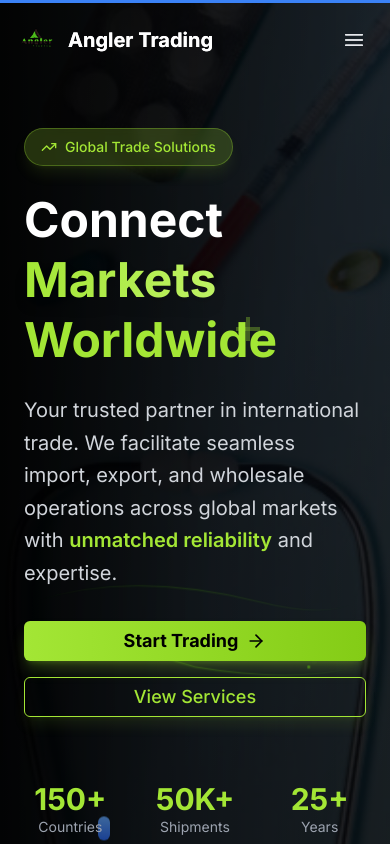
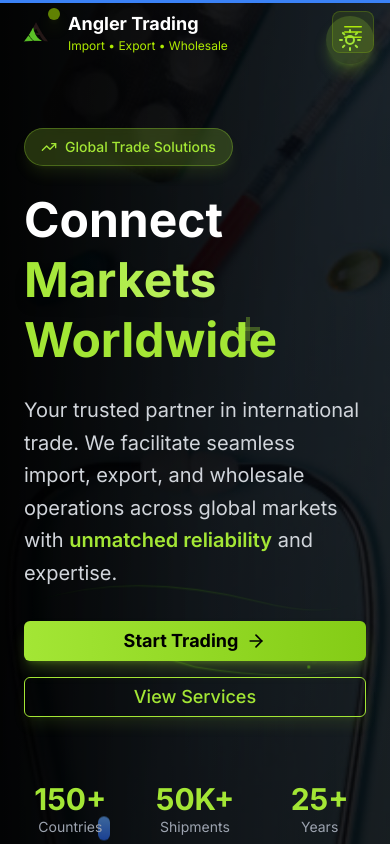
Before and after one commit to AbdulsemedM/Global_Link, a Next.js app: page / in a window 390 px wide. Shown: the top 844 px of the page. Built offline with nearby package versions, Linux system fonts and the light colour scheme.

Commit message:
here being done

```diff
--- a/src/app/page.tsx
+++ b/src/app/page.tsx
@@ -1,7 +1,6 @@
 "use client"
 
 import { motion } from 'framer-motion'
-import { Navbar } from '@/components/navigation/navbar'
 import { Hero } from '@/components/sections/hero'
 import { Services } from '@/components/sections/services'
 import { Stats } from '@/components/sections/stats'
@@ -111,7 +110,6 @@ export default function Home() {
 
   return (
     <main className="min-h-screen w-full overflow-x-hidden" role="main" aria-label="Homepage">
-      <Navbar />
       <Hero />
 
       {/* Features Section */}
--- a/src/components/navigation/navbar.tsx
+++ b/src/components/navigation/navbar.tsx
@@ -4,21 +4,42 @@ import { useState, useEffect } from 'react'
 import Link from 'next/link'
 import { useTheme } from 'next-themes'
 import { motion, AnimatePresence } from 'framer-motion'
-import { SunIcon, MoonIcon, Bars3Icon, XMarkIcon } from '@heroicons/react/24/outline'
+import { Bars3Icon, XMarkIcon } from '@heroicons/react/24/outline'
+import { ChevronDown } from 'lucide-react'
 import Image from 'next/image'
 
 const navigation = [
-  { name: 'Home', href: '/' },
+  {
+    name: 'Services',
+    href: '/services',
+    submenu: [
+      { name: 'Import/Export', href: '/services#import-export' },
+      { name: 'Wholesale', href: '/services#wholesale' },
+      { name: 'Construction', href: '/services#construction' },
+      { name: 'Medical', href: '/services#medical' },
+      { name: 'Petroleum', href: '/services#petroleum' },
+    ]
+  },
+  {
+    name: 'Industries',
+    href: '/industries',
+    submenu: [
+      { name: 'Oil & Gas', href: '/industries#oil-gas' },
+      { name: 'Healthcare', href: '/industries#healthcare' },
+      { name: 'Construction', href: '/industries#construction' },
+      { name: 'Agriculture', href: '/industries#agriculture' },
+    ]
+  },
   { name: 'About', href: '/about' },
-  { name: 'Services', href: '/services' },
   { name: 'Contact', href: '/contact' },
 ]
 
 export function Navbar() {
   const [mounted, setMounted] = useState(false)
-  const { theme, setTheme } = useTheme()
+  const { theme } = useTheme()
   const [isOpen, setIsOpen] = useState(false)
   const [scrolled, setScrolled] = useState(false)
+  const [activeSubmenu, setActiveSubmenu] = useState<string | null>(null)
 
   useEffect(() => {
     setMounted(true)
@@ -31,44 +52,55 @@ export function Navbar() {
 
   if (!mounted) return null
 
+  const isDark = theme === 'dark'
+
   return (
     <nav className={`fixed w-full z-50 transition-all duration-300 ${
-      scrolled ? 'bg-white/80 dark:bg-gray-900/80 backdrop-blur-md shadow-lg' : 'bg-transparent'
+      scrolled
+        ? isDark
+          ? 'bg-black/95 backdrop-blur-md shadow-2xl shadow-[#AEEA00]/10'
+          : 'bg-white/95 backdrop-blur-md shadow-lg shadow-[#AEEA00]/20'
+        : 'bg-transparent'
     }`}>
-      <script
-        type="application/ld+json"
-        dangerouslySetInnerHTML={{
-          __html: JSON.stringify({
-            "@context": "https://schema.org",
-            "@type": "BreadcrumbList",
-            "itemListElement": navigation.map((item, index) => ({
-              "@type": "ListItem",
-              "position": index + 1,
-              "name": item.name,
-              "item": `https://anglertrading.com${item.href}`
-            }))
-          })
-        }}
-      />
-      <div className="max-w-7xl mx-auto px-4 sm:px-6 lg:px-8">
-        <div className="flex items-center justify-between h-20">
+      <div className="container mx-auto px-4 lg:px-8">
+        <div className="flex items-center justify-between h-16">
+          {/* Logo */}
           <motion.div
             initial={{ opacity: 0, x: -20 }}
             animate={{ opacity: 1, x: 0 }}
             transition={{ duration: 0.5 }}
             className="flex-shrink-0"
           >
-            <Link href="/" className="flex items-center space-x-3">
+            <Link href="/" className="flex items-center space-x-3 group">
+              <div className="relative">
+                <div className={`w-10 h-10 rounded-xl flex items-center justify-center transition-all duration-300 group-hover:scale-110 ${
+                  isDark
+                    ? "shadow-[#AEEA00]/25 group-hover:shadow-[#AEEA00]/50"
+                    : "shadow-[#AEEA00]/25 group-hover:shadow-[#AEEA00]/50"
+                }`}>
                   <Image
-                src="/images/logo.png"
-                alt="Angler Trading PLC"
+                    src="/images/icon.png"
+                    alt="Angler Trading Logo"
                     width={40}
                     height={40}
-                className="w-10 h-10 object-contain"
+                    className="w-full h-full object-contain"
+                    priority
                   />
-              <span className="text-xl font-bold text-gray-900 dark:text-white">
+                </div>
+                <div className={`absolute -top-1 -right-1 w-3 h-3 rounded-full animate-pulse shadow-lg ${
+                  isDark ? "bg-[#AEEA00] shadow-[#AEEA00]/50" : "bg-[#95C700] shadow-[#95C700]/50"
+                }`}></div>
+              </div>
+              <div>
+                <span className={`text-lg font-bold transition-colors ${
+                  isDark ? "text-white group-hover:text-[#AEEA00]" : "text-gray-800 group-hover:text-[#95C700]"
+                }`}>
                   Angler Trading
                 </span>
+                <div className={`text-xs ${isDark ? "text-[#AEEA00]" : "text-[#95C700]"}`}>
+                  Import • Export • Wholesale
+                </div>
+              </div>
             </Link>
           </motion.div>
 
@@ -78,39 +110,75 @@ export function Navbar() {
               {navigation.map((item) => (
                 <motion.div
                   key={item.name}
-                  whileHover={{ y: -2 }}
-                  whileTap={{ scale: 0.95 }}
+                  className="relative group"
+                  onHoverStart={() => setActiveSubmenu(item.name)}
+                  onHoverEnd={() => setActiveSubmenu(null)}
                 >
                   <Link
                     href={item.href}
-                    className="relative text-gray-700 dark:text-gray-200 hover:text-blue-600 dark:hover:text-blue-400 transition-colors"
+                    className={`flex items-center space-x-1 transition-all duration-300 py-2 px-3 rounded-lg backdrop-blur-sm border border-transparent ${
+                      isDark
+                        ? "text-gray-300 hover:text-white hover:bg-[#AEEA00]/10 hover:border-[#AEEA00]/20"
+                        : "text-gray-600 hover:text-gray-800 hover:bg-[#AEEA00]/5 hover:border-[#AEEA00]/20"
+                    }`}
                   >
-                    <span className="relative">
-                      {item.name}
-                      <motion.span
-                        className="absolute -bottom-1 left-0 w-0 h-0.5 bg-blue-600 dark:bg-blue-400"
+                    <span className="font-medium">{item.name}</span>
+                    {item.submenu && (
+                      <ChevronDown className={`w-4 h-4 transition-transform duration-300 ${
+                        activeSubmenu === item.name ? 'rotate-180' : ''
+                      } ${isDark ? "text-[#AEEA00]" : "text-[#95C700]"}`} />
+                    )}
+                  </Link>
+
+                  {/* Dropdown Menu */}
+                  {item.submenu && (
+                    <AnimatePresence>
+                      {activeSubmenu === item.name && (
+                        <motion.div
+                          initial={{ opacity: 0, y: 10 }}
+                          animate={{ opacity: 1, y: 0 }}
+                          exit={{ opacity: 0, y: 10 }}
+                          transition={{ duration: 0.2 }}
+                          className={`absolute top-full left-0 mt-2 w-48 backdrop-blur-md rounded-lg shadow-xl border ${
+                            isDark
+                              ? "bg-black/95 shadow-[#AEEA00]/10 border-[#AEEA00]/20"
+                              : "bg-white/95 shadow-[#AEEA00]/10 border-[#AEEA00]/20"
+                          }`}
+                        >
+                          <div className="py-2">
+                            {item.submenu.map((subItem) => (
+                              <Link
+                                key={subItem.name}
+                                href={subItem.href}
+                                className={`block px-4 py-2 text-sm transition-colors ${
+                                  isDark
+                                    ? "text-gray-300 hover:text-white hover:bg-[#AEEA00]/10"
+                                    : "text-gray-600 hover:text-gray-800 hover:bg-[#AEEA00]/5"
+                                }`}
+                              >
+                                {subItem.name}
+                              </Link>
+                            ))}
+                          </div>
+                        </motion.div>
+                      )}
+                    </AnimatePresence>
+                  )}
+
+                  {/* Animated Underline */}
+                  <motion.div
+                    className={`absolute bottom-0 left-0 h-0.5 bg-gradient-to-r shadow-sm ${
+                      isDark
+                        ? "from-[#AEEA00] to-[#95C700] shadow-[#AEEA00]/50"
+                        : "from-[#95C700] to-[#7EA600] shadow-[#95C700]/50"
+                    }`}
+                    initial={{ width: '0%' }}
                     whileHover={{ width: '100%' }}
-                        transition={{ duration: 0.2 }}
+                    transition={{ duration: 0.3 }}
                   />
-                    </span>
-                  </Link>
                 </motion.div>
               ))}
             </div>
-
-            <motion.button
-              whileHover={{ scale: 1.1 }}
-              whileTap={{ scale: 0.9 }}
-              onClick={() => setTheme(theme === 'dark' ? 'light' : 'dark')}
-              className="p-2 rounded-full border-2 border-secondary text-secondary hover:bg-secondary/5 transition-colors"
-              aria-label="Toggle theme"
-            >
-              {theme === 'dark' ? (
-                <SunIcon className="h-5 w-5" />
-              ) : (
-                <MoonIcon className="h-5 w-5" />
-              )}
-            </motion.button>
           </div>
 
           {/* Mobile Navigation Button */}
@@ -118,12 +186,16 @@ export function Navbar() {
             <motion.button
               whileTap={{ scale: 0.95 }}
               onClick={() => setIsOpen(!isOpen)}
-              className="p-2 rounded-md text-gray-700 dark:text-gray-200"
+              className={`p-2 rounded-lg backdrop-blur-sm transition-all duration-300 border ${
+                isDark
+                  ? "bg-[#AEEA00]/10 hover:bg-[#AEEA00]/20 border-[#AEEA00]/20"
+                  : "bg-[#AEEA00]/5 hover:bg-[#AEEA00]/10 border-[#AEEA00]/20"
+              }`}
             >
               {isOpen ? (
-                <XMarkIcon className="h-6 w-6" />
+                <XMarkIcon className={`h-6 w-6 ${isDark ? "text-[#AEEA00]" : "text-[#95C700]"}`} />
               ) : (
-                <Bars3Icon className="h-6 w-6" />
+                <Bars3Icon className={`h-6 w-6 ${isDark ? "text-[#AEEA00]" : "text-[#95C700]"}`} />
               )}
             </motion.button>
           </div>
@@ -138,12 +210,16 @@ export function Navbar() {
             animate={{ opacity: 1, height: 'auto' }}
             exit={{ opacity: 0, height: 0 }}
             transition={{ duration: 0.2 }}
-            className="md:hidden bg-white dark:bg-gray-900 border-t dark:border-gray-800"
+            className={`md:hidden border-t ${
+              isDark
+                ? "bg-black/95 border-[#AEEA00]/20"
+                : "bg-white/95 border-[#AEEA00]/20"
+            }`}
           >
             <div className="px-4 pt-2 pb-3 space-y-1">
               {navigation.map((item) => (
+                <div key={item.name}>
                   <motion.div
-                  key={item.name}
                     initial={{ opacity: 0, x: -20 }}
                     animate={{ opacity: 1, x: 0 }}
                     exit={{ opacity: 0, x: -20 }}
@@ -152,42 +228,49 @@ export function Navbar() {
                     <Link
                       href={item.href}
                       onClick={() => setIsOpen(false)}
-                    className="block px-3 py-2 rounded-md text-base font-medium text-gray-700 dark:text-gray-200 hover:text-blue-600 dark:hover:text-blue-400 hover:bg-gray-50 dark:hover:bg-gray-800 transition-colors"
+                      className={`block px-3 py-2 rounded-md text-base font-medium transition-colors ${
+                        isDark
+                          ? "text-gray-300 hover:text-white hover:bg-[#AEEA00]/10"
+                          : "text-gray-600 hover:text-gray-800 hover:bg-[#AEEA00]/5"
+                      }`}
                     >
                       {item.name}
                     </Link>
                   </motion.div>
+                  {item.submenu && (
+                    <div className="pl-6 space-y-1">
+                      {item.submenu.map((subItem) => (
+                        <Link
+                          key={subItem.name}
+                          href={subItem.href}
+                          onClick={() => setIsOpen(false)}
+                          className={`block px-3 py-2 text-sm transition-colors ${
+                            isDark
+                              ? "text-gray-400 hover:text-white hover:bg-[#AEEA00]/10"
+                              : "text-gray-500 hover:text-gray-800 hover:bg-[#AEEA00]/5"
+                          }`}
+                        >
+                          {subItem.name}
+                        </Link>
                       ))}
-              <motion.div
-                initial={{ opacity: 0, x: -20 }}
-                animate={{ opacity: 1, x: 0 }}
-                exit={{ opacity: 0, x: -20 }}
-                className="px-3 py-2"
-              >
-                <button
-                  onClick={() => {
-                    setTheme(theme === 'dark' ? 'light' : 'dark')
-                    setIsOpen(false)
-                  }}
-                  className="flex items-center space-x-2 text-gray-700 dark:text-gray-200"
-                >
-                  {theme === 'dark' ? (
-                    <>
-                      <SunIcon className="h-5 w-5" />
-                      <span>Light Mode</span>
-                    </>
-                  ) : (
-                    <>
-                      <MoonIcon className="h-5 w-5" />
-                      <span>Dark Mode</span>
-                    </>
+                    </div>
                   )}
-                </button>
-              </motion.div>
+                </div>
+              ))}
             </div>
           </motion.div>
         )}
       </AnimatePresence>
+
+      <style jsx>{`
+        @keyframes spin-slow {
+          from { transform: rotate(0deg); }
+          to { transform: rotate(360deg); }
+        }
+        .animate-spin-slow {
+          animation: spin-slow 8s linear infinite;
+        }
+      `}</style>
     </nav>
   )
 }
--- a/src/components/sections/hero.tsx
+++ b/src/components/sections/hero.tsx
@@ -1,15 +1,36 @@
 "use client"
 
 import { useState, useEffect } from "react"
+import { motion } from 'framer-motion'
 import { useTheme } from 'next-themes'
 import Image from 'next/image'
-import { TrendingUp, ArrowRight } from "lucide-react"
-import { Button } from "../ui/button"
+import { Globe, TrendingUp, ArrowRight, Sun, Moon } from "lucide-react"
+import { Button } from "../../components/ui/button"
 
 export function Hero() {
   const [animationPhase, setAnimationPhase] = useState(0)
-  const { theme } = useTheme()
-  const isDark = theme === 'dark'
+  const { theme, setTheme } = useTheme()
+  const [mounted, setMounted] = useState(false)
+
+  // Only set mounted to true after hydration
+  useEffect(() => {
+    setMounted(true)
+  }, [])
+
+  // Set initial theme to dark
+  useEffect(() => {
+    if (!localStorage.getItem('theme')) {
+      setTheme('dark')
+    }
+  }, [setTheme])
+
+  // Handle theme toggle
+  const toggleTheme = () => {
+    setTheme(theme === 'dark' ? 'light' : 'dark')
+  }
+
+  // Prevent hydration mismatch by using mounted check
+  const isDark = mounted ? theme === 'dark' : true
 
   useEffect(() => {
     const interval = setInterval(() => {
@@ -20,6 +41,18 @@ export function Hero() {
 
   return (
     <div className={`min-h-screen relative overflow-hidden ${isDark ? 'bg-gradient-to-br from-black via-gray-900 to-black' : 'bg-gradient-to-br from-white via-gray-50 to-gray-100'}`}>
+      {/* Theme Toggle Button */}
+      <button
+        onClick={toggleTheme}
+        className={`fixed top-4 right-4 z-50 p-3 rounded-full transition-all duration-300 transform hover:scale-110 shadow-lg ${
+          isDark
+            ? "bg-lime-400/20 hover:bg-lime-400/30 text-lime-400 shadow-lime-400/25"
+            : "bg-lime-100 hover:bg-lime-200 text-lime-700 shadow-lime-200/50"
+        }`}
+      >
+        {isDark ? <Sun className="w-6 h-6" /> : <Moon className="w-6 h-6" />}
+      </button>
+
       {/* Enhanced Animated Background Carousel */}
       <div className="absolute inset-0 overflow-hidden">
         {/* Background Image Carousel */}
@@ -39,7 +72,7 @@ export function Hero() {
               <div className="absolute inset-0">
                 <div className={`absolute top-1/4 right-1/4 w-8 h-12 bg-gradient-to-b from-orange-600 to-orange-800 rounded animate-float ${isDark ? 'opacity-60' : 'opacity-40'}`}></div>
                 <div className={`absolute top-1/3 right-1/3 w-6 h-10 bg-gradient-to-b from-orange-500 to-orange-700 rounded animate-float-delayed ${isDark ? 'opacity-60' : 'opacity-40'}`}></div>
-                <div className={`absolute top-1/5 left-1/4 text-sm font-bold animate-pulse ${isDark ? 'text-lime-400' : 'text-lime-600'}`}>$78.50</div>
+                <div className={`absolute top-1/5 left-1/4 text-sm font-bold animate-pulse ${isDark ? 'text-lime-400' : 'text-lime-600'}`}></div>
                 <div className={`absolute top-1/3 left-1/3 text-sm font-bold animate-pulse delay-500 ${isDark ? 'text-lime-400' : 'text-lime-600'}`}>+2.3%</div>
               </div>
             </div>
```
Also changed, not shown: 1 other file (tests, documents, lock files or other folders). Lines whose indentation alone changed are shown as unchanged.
